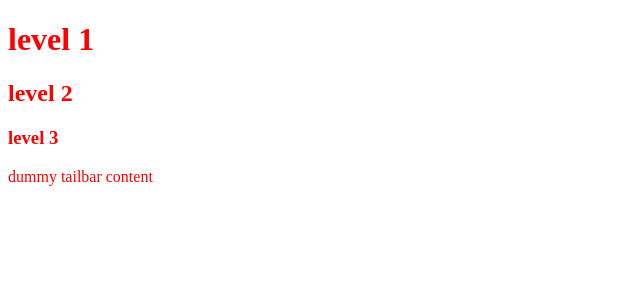
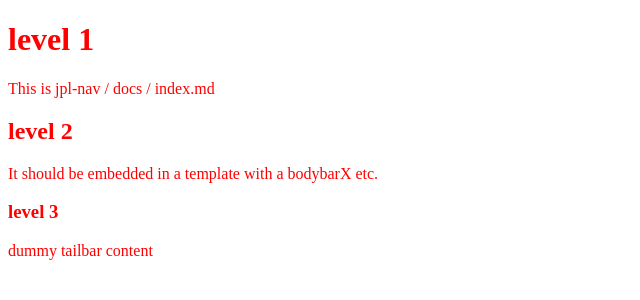
Before and after one commit to anionic/jpl-nav, a Jekyll site: the page built from docs/index.md, in a window 1280 px wide. Shown: the top 300 px of the page, without its empty margins (0-640 px from the left). Built offline with Jekyll 4.4.1, drawn with Linux system fonts in a browser that asks for light colours.

Commit message:
Update index.md

```diff
--- a/docs/index.md
+++ b/docs/index.md
@@ -3,5 +3,7 @@ layout: default
 title: JPL nav in docs
 ---
 # level 1
+This is jpl-nav / docs / index.md
 ## level 2
+It should be embedded in a template with a bodybarX etc.
 ### level 3
```
